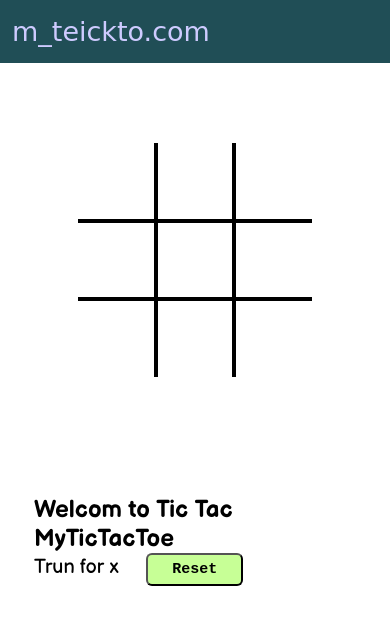
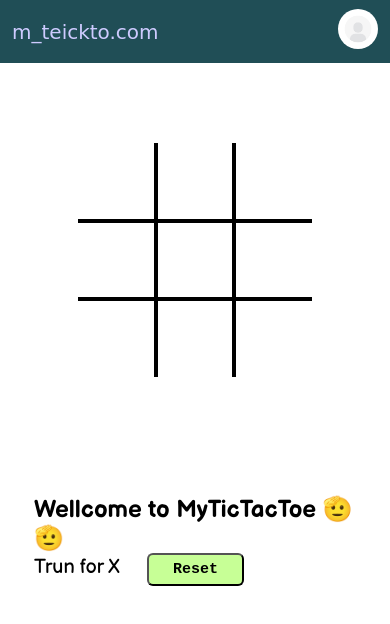
Before and after one commit to Mehebub24/m-X0X0X, a plain HTML site: page index.html in a window 390 px wide. Drawn offline with Linux system fonts and the light colour scheme; a web font is replaced by a local one.

Commit message:
addition of profile pic

```diff
--- a/index.html
+++ b/index.html
@@ -8,11 +8,14 @@
 </head>
 <body>
     <nav>
-        <ul>
-            <li>
+        <ul class="navList">
+            <li class="logo">
                 m_teickto.com
             </li>
-        </ul>
+            <li class="profileImg">
+                <img src="profile.png" alt="profileImg">
+            </li>
+        </ul;>
     </nav>
     <div class="gameContainer">
         <div class="container">
@@ -28,9 +31,9 @@
             <div class="box br-0 bb-0"><span class="boxtext"></span></div>
         </div>
         <div class="gameInfo">
-            <h1>Welcom to Tic Tac MyTicTacToe</h1>
+            <h1>Wellcome to MyTicTacToe 🫡🫡</h1>
             <div>
-                <span class="info">Trun for x</span>
+                <span class="info">Trun for X</span>
                 <button id="reset">Reset</button>
             </div>
             <div class="imgbox">
--- a/script.js
+++ b/script.js
@@ -62,4 +62,5 @@ reset.addEventListener('click',()=>{
     isGameOver = false;
     document.getElementsByClassName("info")[0].innerHTML= "Trun for " + turn
     document.querySelector('.imgbox').getElementsByTagName('img')[0].style.width ="0px"
+    document.querySelector(".line").style.width = "0vw";
 })
--- a/style.css
+++ b/style.css
@@ -5,7 +5,7 @@
 
 }
 
-nav{
+.navList{
     background-color: #204e56;
     height: 63px;
     color: #cecbff;
@@ -14,9 +14,22 @@ nav{
     padding: 0 12px;
     align-items: center;
     font-size: 27px;
+    list-style: none;
 }
-nav li{
-    list-style-type: none;
+
+.navList li{
+    display: inline;
+}
+
+
+.navList .profileImg{
+    margin-left: auto;
+}
+
+.navList .profileImg img{
+    border-radius: 100%;
+    height: 40px;
+    width: 40px;
 }
 
 .gameContainer{
@@ -87,7 +100,6 @@ nav li{
     font-weight: bolder;
 }
 .line{
-    background-color: black;
     height: 3px;
     width: 0;
     position: absolute;
@@ -96,8 +108,20 @@ nav li{
 }
 
 @media screen and (max-width: 950px) {
+    .navList{
+        font-size: 20px;
+        align-items: center;
+    }
+    .navList .profileImg{
+        margin-left: auto ;
+    }
     .gameContainer{
         flex-wrap: wrap;
+    }
+    .line{
+    position: absolute;
+    background-color: chocolate;
+    transition: width 1s ease-in-out;
     }
     .gameInfo{
         margin-top: 34px;
```
Also changed, not shown: profile.png (added).
